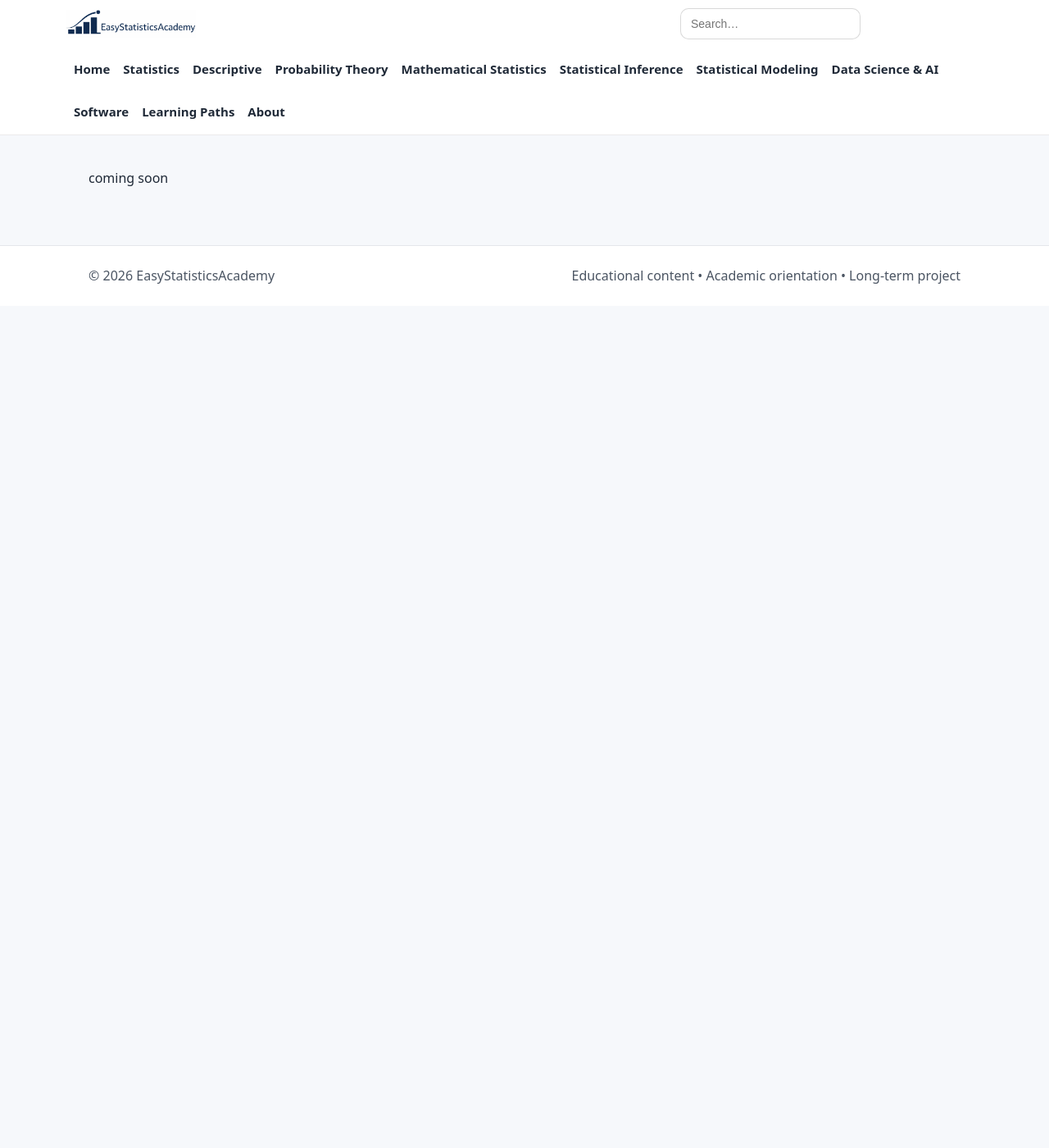
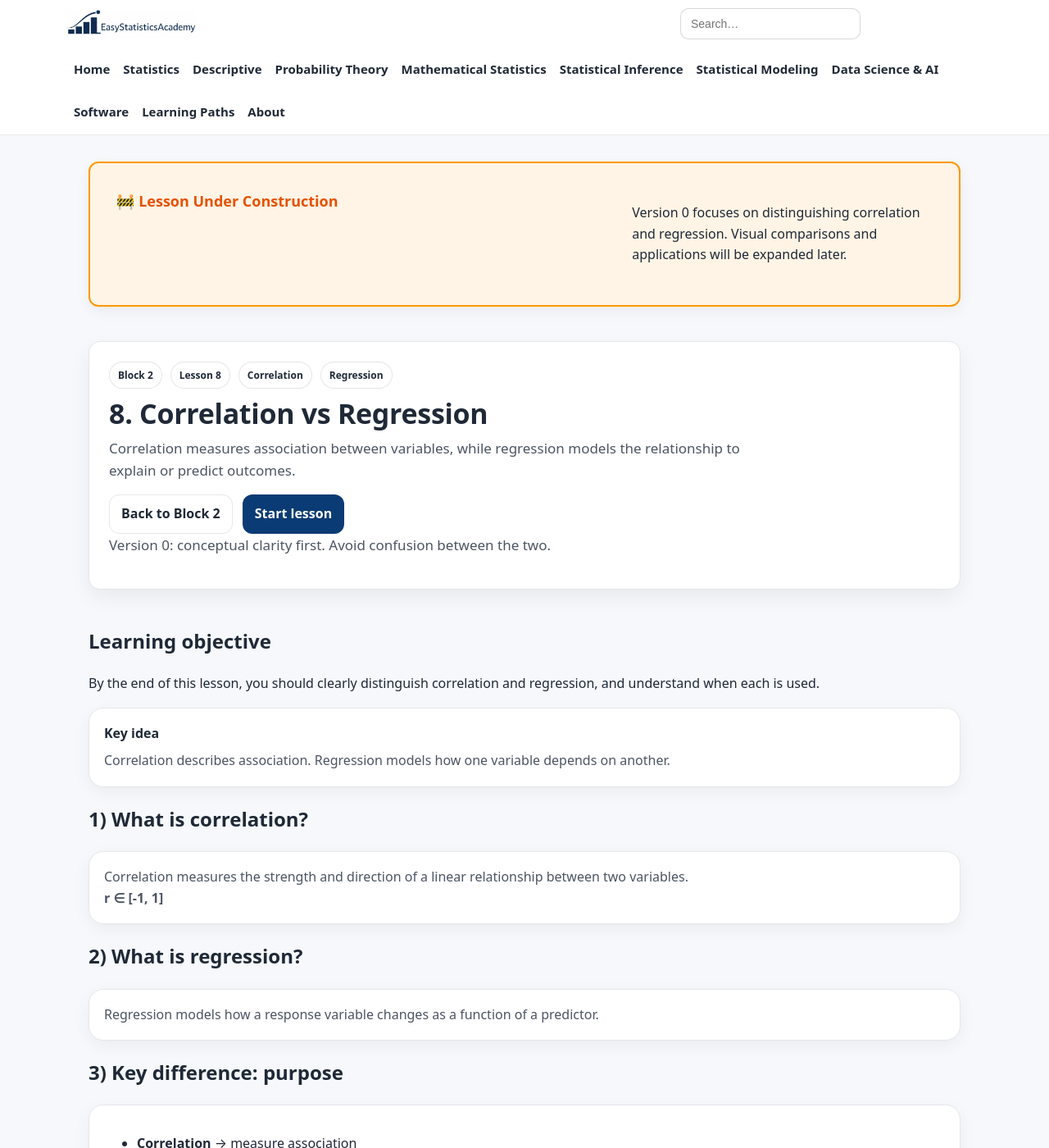
Before and after one commit to ammar-homaida-statistics/easystatisticsacademy, a Jekyll site: the page built from modeling/simple-linear-regression/correlation-vs-regression/index.md, in a window 1280 px wide and 1400 px high. Shown: the whole window at 82% size. Built offline with Jekyll 4.4.1, drawn with Linux system fonts in a browser that asks for light colours; our own code applies the rules of GitHub Pages for plain Markdown files; some of the changed text lies outside the part shown.

Commit message:
Add lesson content

```diff
--- a/modeling/simple-linear-regression/correlation-vs-regression/index.md
+++ b/modeling/simple-linear-regression/correlation-vs-regression/index.md
@@ -1 +1,173 @@
-coming soon
+---
+layout: default
+title: 8. Correlation vs Regression
+permalink: /modeling/simple-linear-regression/correlation-vs-regression/
+sidebar: false
+---
+
+<!-- UNDER CONSTRUCTION -->
+<section class="section section-slim">
+  <div class="callout" style="background:#fff4e5; border:2px solid #ff9800; padding:2rem; border-radius:12px;">
+    <h2 style="color:#e65100;">🚧 Lesson Under Construction</h2>
+    <p>
+      Version 0 focuses on distinguishing correlation and regression.
+      Visual comparisons and applications will be expanded later.
+    </p>
+  </div>
+</section>
+
+<!-- ✅ Update last visited lesson -->
+<script>
+(function () {
+  localStorage.setItem("esa_continue_modeling_slr_lesson_v0", JSON.stringify({
+    url: "/modeling/simple-linear-regression/correlation-vs-regression/",
+    label: "Lesson 8 — Correlation vs Regression",
+    ts: Date.now()
+  }));
+})();
+</script>
+
+<!-- HERO -->
+<section class="hero hero-section">
+  <div class="hero-card">
+
+    <div class="badge-row">
+      <span class="badge">Block 2</span>
+      <span class="badge">Lesson 8</span>
+      <span class="badge">Correlation</span>
+      <span class="badge">Regression</span>
+    </div>
+
+    <h1>8. Correlation vs Regression</h1>
+
+    <p class="lead">
+      Correlation measures association between variables,
+      while regression models the relationship to explain or predict outcomes.
+    </p>
+
+    <div class="hero-actions">
+      <a class="btn btn-outline" href="/modeling/simple-linear-regression/">Back to Block 2</a>
+      <a class="btn" href="#lesson">Start lesson</a>
+    </div>
+
+    <p class="muted-mini">
+      Version 0: conceptual clarity first. Avoid confusion between the two.
+    </p>
+
+  </div>
+</section>
+
+<!-- LESSON -->
+<section class="section" id="lesson">
+
+  <h2>Learning objective</h2>
+  <p>
+    By the end of this lesson, you should clearly distinguish correlation and regression,
+    and understand when each is used.
+  </p>
+
+  <div class="card">
+    <h3>Key idea</h3>
+    <p>
+      Correlation describes association.
+      Regression models how one variable depends on another.
+    </p>
+  </div>
+
+  <h2>1) What is correlation?</h2>
+  <div class="card">
+    <p>
+      Correlation measures the strength and direction of a linear relationship
+      between two variables.
+    </p>
+    <p><strong>r ∈ [-1, 1]</strong></p>
+  </div>
+
+  <h2>2) What is regression?</h2>
+  <div class="card">
+    <p>
+      Regression models how a response variable changes as a function of a predictor.
+    </p>
+  </div>
+
+  <h2>3) Key difference: purpose</h2>
+  <div class="card">
+    <ul>
+      <li><strong>Correlation</strong> → measure association</li>
+      <li><strong>Regression</strong> → model relationship and make predictions</li>
+    </ul>
+  </div>
+
+  <h2>4) Directionality</h2>
+  <div class="card">
+    <ul>
+      <li><strong>Correlation</strong> is symmetric (X with Y = Y with X)</li>
+      <li><strong>Regression</strong> is directional (Y depends on X)</li>
+    </ul>
+  </div>
+
+  <h2>5) Output</h2>
+  <div class="card">
+    <ul>
+      <li><strong>Correlation</strong> → single number (r)</li>
+      <li><strong>Regression</strong> → equation (model)</li>
+    </ul>
+  </div>
+
+  <h2>6) Interpretation</h2>
+  <div class="card">
+    <ul>
+      <li><strong>Correlation</strong> → strength of relationship</li>
+      <li><strong>Regression</strong> → change in Y per unit change in X</li>
+    </ul>
+  </div>
+
+  <h2>7) Example</h2>
+  <div class="card">
+    <p>
+      Hours studied and exam score:
+    </p>
+    <ul>
+      <li>Correlation → how strongly they are related</li>
+      <li>Regression → how much score increases per hour</li>
+    </ul>
+  </div>
+
+  <h2>8) Common mistakes</h2>
+  <div class="card">
+    <ul>
+      <li>Using correlation to make predictions</li>
+      <li>Confusing correlation with causation</li>
+      <li>Thinking regression implies causation automatically</li>
+    </ul>
+  </div>
+
+  <h2>9) Why this matters</h2>
+  <div class="card">
+    <p>
+      Confusing correlation and regression leads to incorrect modeling
+      and misinterpretation of results.
+    </p>
+  </div>
+
+  <div class="card">
+    <h3>Outcome of this lesson</h3>
+    <ul>
+      <li>Define correlation and regression</li>
+      <li>Understand their differences</li>
+      <li>Recognize directionality in regression</li>
+      <li>Avoid common misconceptions</li>
+    </ul>
+  </div>
+
+  <div class="card">
+    <h3>Next step</h3>
+    <p>
+      Now we apply regression for prediction.
+    </p>
+    <a class="btn" href="/modeling/simple-linear-regression/prediction/">
+      Next lesson: Prediction →
+    </a>
+  </div>
+
+</section>
```
